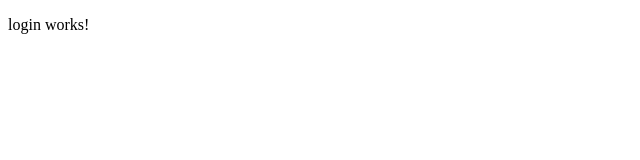
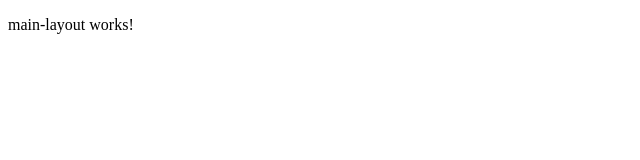
Before and after one commit to nikakapana/Task-Manager, an Angular app: page /auth/login in a window 1280 px wide. Shown: the top 160 px of the page, without its empty margins (0-640 px from the left). Built offline with nearby package versions, Linux system fonts and the light colour scheme.

Commit message:
main layout creating

```diff
--- a/src/app/app-routing.module.ts
+++ b/src/app/app-routing.module.ts
@@ -1,18 +1,22 @@
 import { NgModule } from '@angular/core';
 import { RouterModule, Routes } from '@angular/router';
+import {MainLayoutComponent} from "./main-layout/main-layout.component";
 
 const routes: Routes = [
-
   {
     path: '',
-    loadChildren: () => import('./pages/home/home.module').then(m => m.HomeModule)
-  },
-  {
-    path: 'auth',
-    loadChildren: () => import('./pages/auth/auth.module').then(m => m.AuthModule)
+    component: MainLayoutComponent,
+    children: [
+      {
+        path: '',
+        loadChildren: () => import('./pages/home/home.module').then(m => m.HomeModule)
+      },{
+        path: 'auth',
+        loadChildren: () => import('./pages/auth/auth.module').then(m => m.AuthModule)
+      }
+]
   }
-
-];
+  ]
 
 @NgModule({
   imports: [RouterModule.forRoot(routes)],
--- /dev/null
+++ b/src/app/main-layout/main-layout.component.html
@@ -0,0 +1 @@
+<p>main-layout works!</p>
--- /dev/null
+++ b/src/app/main-layout/main-layout.component.ts
@@ -0,0 +1,15 @@
+import { Component, OnInit } from '@angular/core';
+
+@Component({
+  selector: 'app-main-layout',
+  templateUrl: './main-layout.component.html',
+  styleUrls: ['./main-layout.component.scss']
+})
+export class MainLayoutComponent implements OnInit {
+
+  constructor() { }
+
+  ngOnInit(): void {
+  }
+
+}
```
Also changed, not shown: src/app/main-layout/main-layout-routing.module.ts (added, +10 -0 lines), src/app/main-layout/main-layout.module.ts (added, +17 -0 lines), src/app/main-layout/main-layout.component.scss (added).
